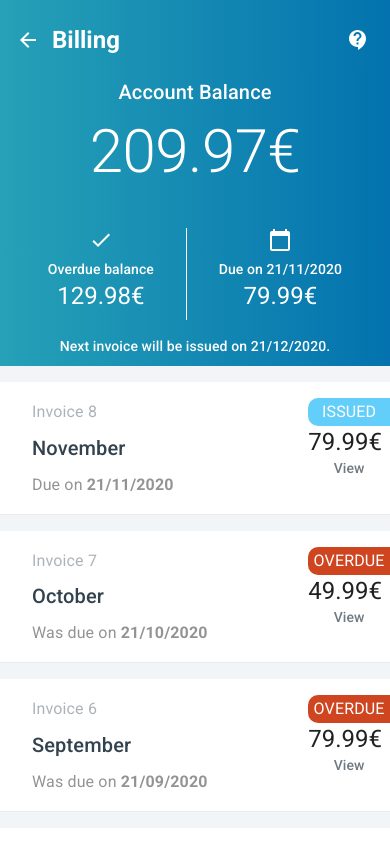
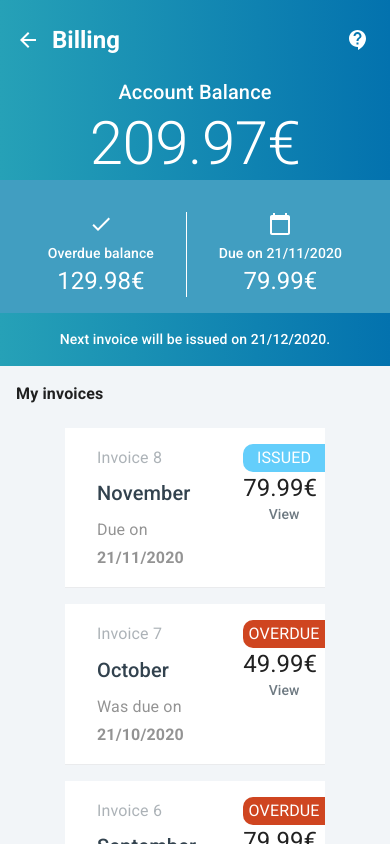
Before and after one commit to anovi0101/billings, a Next.js app: page / in a window 390 px wide. Shown: the top 844 px of the page. Built offline with nearby package versions, Linux system fonts and the light colour scheme.

Commit message:
Added functionality desk+mobile on selected item

```diff
--- a/components/InvoiceCard.js
+++ b/components/InvoiceCard.js
@@ -1,7 +1,10 @@
-import { Grid, Paper, Typography } from "@mui/material";
+import { Grid, Paper, Typography, useMediaQuery } from "@mui/material";
 import Link from "next/link";
+import { useTheme } from "@mui/material/styles";
 
 export default function InvoiceCard(props) {
+  const theme = useTheme();
+  const isMobile = useMediaQuery(theme.breakpoints.down("md"));
   const STATUS_COLORS = {
     PAID: "#7DBE00",
     OVERDUE: "#CF4520",
@@ -26,6 +29,7 @@ export default function InvoiceCard(props) {
 
   return (
     <Paper
+      onClick={props.onCardClick}
       sx={{
         p: 2,
         marginTop: 2,
@@ -38,7 +42,6 @@ export default function InvoiceCard(props) {
         "&:not(:first-child)": { marginTop: "16px" },
       }}
     >
-      <Link href={props.href} as={`/invoices/${props.id}`} passHref>
       <Grid
         container
         spacing={2}
@@ -98,7 +101,6 @@ export default function InvoiceCard(props) {
           </Typography>
         </Grid>
       </Grid>
-      </Link>
     </Paper>
   );
 }
--- a/components/Invoices.js
+++ b/components/Invoices.js
@@ -1,16 +1,65 @@
 import InvoiceCard from "./InvoiceCard";
+import { Grid, Typography, Box } from "@mui/material";
+
+import useMediaQuery from "@mui/material/useMediaQuery";
+import { useTheme } from "@mui/material/styles";
+import { useRouter } from "next/router";
+import { useState } from "react";
 
 export default function Invoices(props) {
-  return props.invoicesIds.map((number) => {
-    return (
-      <InvoiceCard
-        key={number.id}
-        id={number.id}
-        status={number.status}
-        due={number.due}
-        amount={number.amount}
-        href="/invoices/[invoice]"
-      />
-    );
-  });
+  const theme = useTheme();
+  const isMobile = useMediaQuery(theme.breakpoints.down("md"));
+  const router = useRouter();
+
+  let [selectedInvoice, setSelectedInvoice] = useState(null);
+
+  return (
+    <Grid container direction="column">
+      <Grid item container direction="column">
+        <Grid item xs={8}>
+          <Typography
+            variant="body1"
+            align="left"
+            gutterBottom
+            sx={{
+              marginLeft: isMobile ? "1rem" : "2rem",
+              paddingTop: "1rem",
+            }}
+          >
+            <strong>My invoices</strong>
+          </Typography>
+        </Grid>
+        <Grid item container direction="row">
+          <Grid
+            item
+            direction="column"
+            xs={8}
+            sx={{ marginLeft: "auto", marginRight: "auto" }}
+          >
+            {props.invoicesIds.map((invoice) => {
+              return (
+                <InvoiceCard
+                  onCardClick={
+                    isMobile
+                      ? () => router.push(`/invoices/${invoice.id}`)
+                      : () => setSelectedInvoice(invoice)
+                  }
+                  key={invoice.id}
+                  id={invoice.id}
+                  status={invoice.status}
+                  due={invoice.due}
+                  amount={invoice.amount}
+                />
+              );
+            })}
+          </Grid>
+          {selectedInvoice && (
+            <Grid item>
+              <Typography>{selectedInvoice.id}</Typography>
+            </Grid>
+          )}
+        </Grid>
+      </Grid>
+    </Grid>
+  );
 }
--- a/pages/_app.js
+++ b/pages/_app.js
@@ -36,11 +36,7 @@ function BillingApp({ Component, pageProps }) {
       </Head>
       <ThemeProvider theme={theme}>
         <CssBaseline />
-        {/* <sSidebar width={}/> */}
-        {/* <Container sx={{}}> */}
         <Component mydata={state} {...pageProps} />
-        {/* </Container/> */}
-        {/* <Footer /> */}
       </ThemeProvider>
     </>
   );
--- a/pages/index.js
+++ b/pages/index.js
@@ -1,5 +1,8 @@
 import { Divider, Box, Grid, Container, Typography } from "@mui/material";
 import { Check, CalendarToday } from "@mui/icons-material";
+
+import useMediaQuery from "@mui/material/useMediaQuery";
+import { useTheme } from "@mui/material/styles";
 
 import Invoices from "../components/Invoices";
 import AppBarComponent from "../components/AppBar";
@@ -7,18 +10,10 @@ import Footer from "../components/Footer";
 import Sidebar from "../components/Sidebar";
 import * as React from "react";
 
-const invoiceNumbers = [
-  { id: 8, status: "ISSUED", due: "21/11/2020", amount: 79.99 },
-  { id: 7, status: "OVERDUE", due: "21/10/2020", amount: 49.99 },
-  { id: 6, status: "OVERDUE", due: "21/09/2020", amount: 79.99 },
-  { id: 5, status: "PAID", due: "21/08/2020", amount: 49.99 },
-  { id: 4, status: "PAID", due: "21/07/2020", amount: 29.99 },
-  { id: 3, status: "PAID", due: "21/06/2020", amount: 79.99 },
-  { id: 2, status: "PAID", due: "21/05/2020", amount: 39.99 },
-  { id: 1, status: "PAID", due: "21/04/2020", amount: 79.99 },
-];
+const drawerWidth = 240;
 
-const drawerWidth = 240;
+export default function Home(props) {
+  const invoiceNumbers = props.mydata;
 
   function getOverdueBalance() {
     return invoiceNumbers.reduce(
@@ -33,7 +28,8 @@ function getOverdueBalance() {
   function getAccountBalance() {
     return invoiceNumbers.reduce(
       (accumulator, currentElement) =>
-      currentElement.status === "OVERDUE" || currentElement.status === "ISSUED"
+        currentElement.status === "OVERDUE" ||
+        currentElement.status === "ISSUED"
           ? accumulator + currentElement.amount
           : accumulator,
       0
@@ -49,7 +45,6 @@ function getNextIssueDate(date) {
     return `${splitDate[0]}/${Number(splitDate[1]) + 1}/${splitDate[2]}`;
   }
 
-export default function Home(props) {
   return (
     <>
       <Sidebar width={drawerWidth} />
@@ -87,8 +82,8 @@ export default function Home(props) {
             container
             sx={{
               justifyContent: "space-evenly",
-              p: 1,
               padding: "2rem 1rem 1rem",
+              backgroundColor: "#419ec1",
             }}
           >
             <Grid item>
@@ -123,7 +118,7 @@ export default function Home(props) {
               </Typography>
             </Grid>
           </Grid>
-          <Typography variant="subtitle2">
+          <Typography variant="subtitle2" sx={{ margin: "1rem auto" }}>
             Next invoice will be issued on{" "}
             {getNextIssueDate(invoiceNumbers[0].due)}.
           </Typography>
```
Lines whose indentation alone changed are shown as unchanged.
